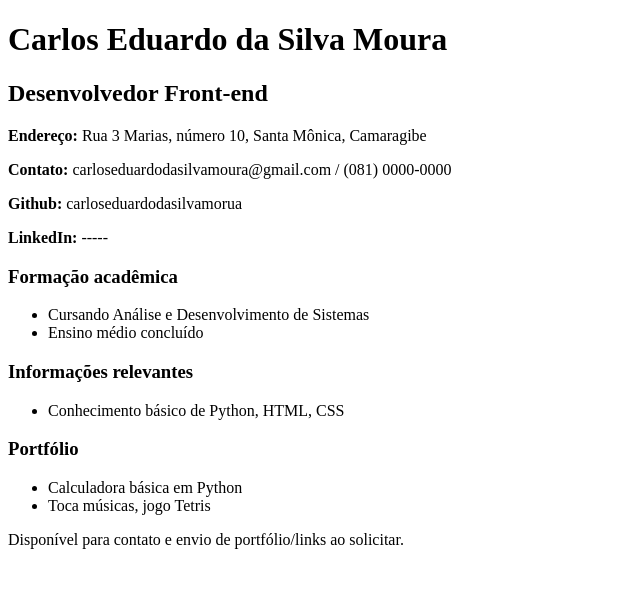
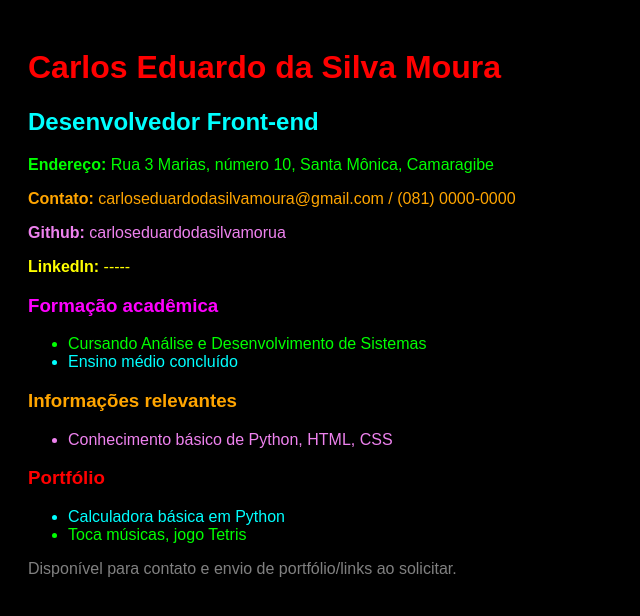
Before and after one commit to carloseduardodasilvamoura/meucurriculo2, a plain HTML site: page index.html in a window 1280 px wide. Shown: the whole page, without its empty margins (0-640 px from the left). Drawn offline with Linux system fonts and the light colour scheme.

Commit message:
Update index.html

```diff
--- a/index.html
+++ b/index.html
@@ -4,43 +4,43 @@
   <meta charset="utf-8">
   <title>Carlos Eduardo da Silva Moura — Currículo</title>
 </head>
-<body>
+<body style="background-color: black; color: white; font-family: Arial, sans-serif; padding: 20px;">
   <main>
     <header>
-      <h1>Carlos Eduardo da Silva Moura</h1>
-      <h2>Desenvolvedor Front-end</h2>
+      <h1 style="color: red;">Carlos Eduardo da Silva Moura</h1>
+      <h2 style="color: cyan;">Desenvolvedor Front-end</h2>
 
-      <p><strong>Endereço:</strong> Rua 3 Marias, número 10, Santa Mônica, Camaragibe</p>
-      <p><strong>Contato:</strong> carloseduardodasilvamoura@gmail.com / (081) 0000-0000</p>
-      <p><strong>Github:</strong> carloseduardodasilvamorua</p>
-      <p><strong>LinkedIn:</strong> -----</p>
+      <p style="color: lime;"><strong>Endereço:</strong> Rua 3 Marias, número 10, Santa Mônica, Camaragibe</p>
+      <p style="color: orange;"><strong>Contato:</strong> carloseduardodasilvamoura@gmail.com / (081) 0000-0000</p>
+      <p style="color: violet;"><strong>Github:</strong> carloseduardodasilvamorua</p>
+      <p style="color: yellow;"><strong>LinkedIn:</strong> -----</p>
     </header>
 
     <section>
-      <h3>Formação acadêmica</h3>
+      <h3 style="color: magenta;">Formação acadêmica</h3>
       <ul>
-        <li>Cursando Análise e Desenvolvimento de Sistemas</li>
-        <li>Ensino médio concluído</li>
+        <li style="color: lime;">Cursando Análise e Desenvolvimento de Sistemas</li>
+        <li style="color: cyan;">Ensino médio concluído</li>
       </ul>
     </section>
 
     <section>
-      <h3>Informações relevantes</h3>
+      <h3 style="color: orange;">Informações relevantes</h3>
       <ul>
-        <li>Conhecimento básico de Python, HTML, CSS</li>
+        <li style="color: violet;">Conhecimento básico de Python, HTML, CSS</li>
       </ul>
     </section>
 
     <section>
-      <h3>Portfólio</h3>
+      <h3 style="color: red;">Portfólio</h3>
       <ul>
-        <li>Calculadora básica em Python</li>
-        <li>Toca músicas, jogo Tetris</li>
+        <li style="color: cyan;">Calculadora básica em Python</li>
+        <li style="color: lime;">Toca músicas, jogo Tetris</li>
       </ul>
     </section>
 
     <footer>
-      <p>Disponível para contato e envio de portfólio/links ao solicitar.</p>
+      <p style="color: gray;">Disponível para contato e envio de portfólio/links ao solicitar.</p>
     </footer>
   </main>
 </body>
```
